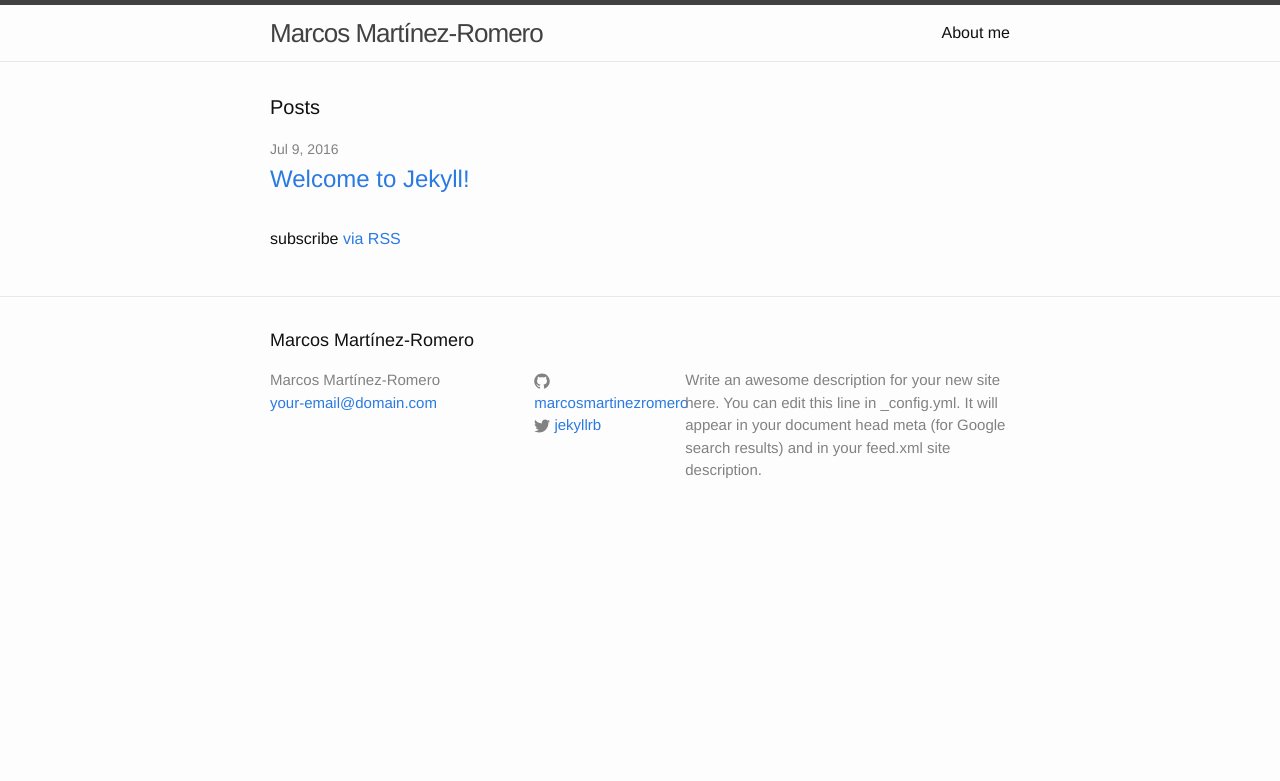
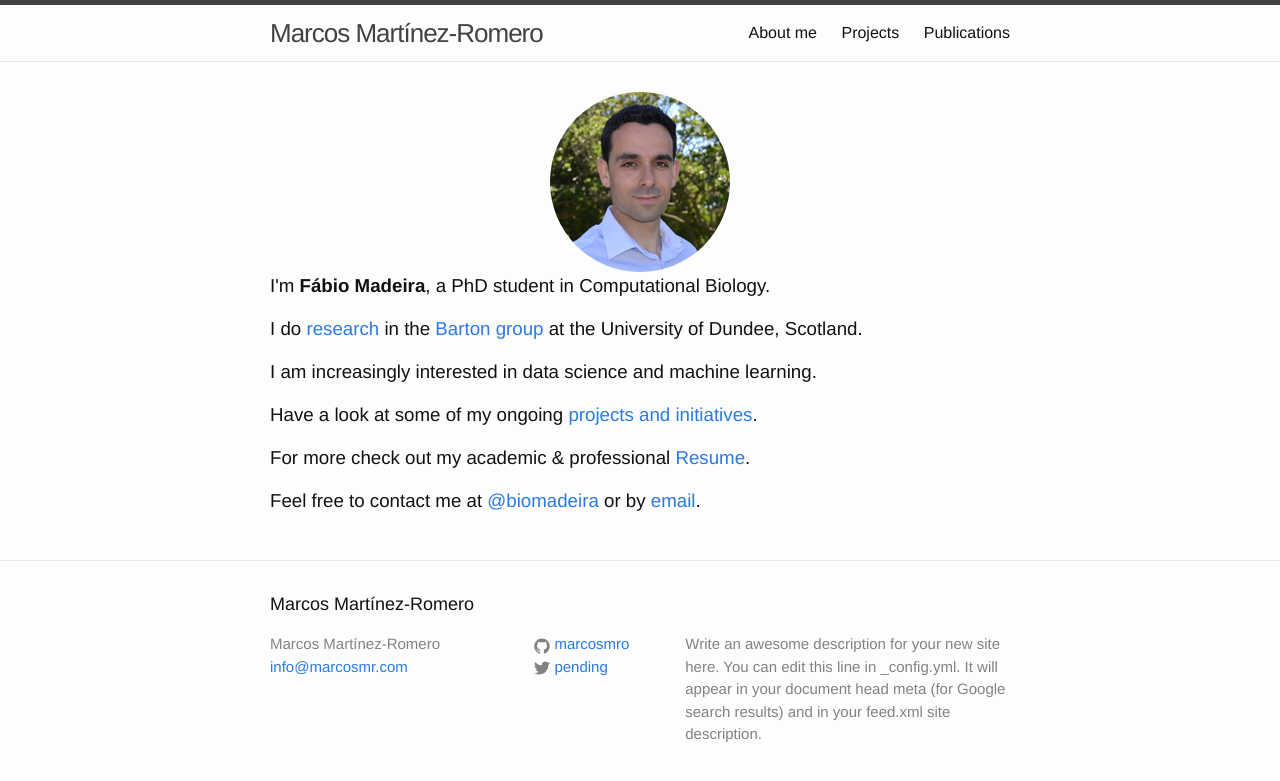
Before and after one commit to marcosmro/marcosmro.github.io, a Jekyll site: the page built from index.html, in a window 1280 px wide. Shown: the top 781 px of the page. Built offline with Jekyll 4.4.1, drawn with Linux system fonts in a browser that asks for light colours.

Commit message:
Set up basic sections and include photo

```diff
--- a/_config.yml
+++ b/_config.yml
@@ -7,15 +7,15 @@
 
 # Site settings
 title: Marcos Martínez-Romero
-email: your-email@domain.com
+email: info@marcosmr.com
 description: > # this means to ignore newlines until "baseurl:"
   Write an awesome description for your new site here. You can edit this
   line in _config.yml. It will appear in your document head meta (for
   Google search results) and in your feed.xml site description.
 baseurl: "" # the subpath of your site, e.g. /blog
 url: "http://yourdomain.com" # the base hostname & protocol for your site
-twitter_username: jekyllrb
-github_username:  marcosmartinezromero
+twitter_username: pending
+github_username:  marcosmro
 
 # Build settings
 markdown: kramdown
--- /dev/null
+++ b/_sass/_custom-marcos.scss
@@ -0,0 +1,6 @@
+.avatar {
+    text-align: center;
+    .img-circle {
+        border-radius: 50%;
+    }
+}
--- a/css/main.scss
+++ b/css/main.scss
@@ -2,8 +2,6 @@
 # Only the main Sass file needs front matter (the dashes are enough)
 ---
 @charset "utf-8";
-
-
 
 // Our variables
 $base-font-family: "Helvetica Neue", Helvetica, Arial, sans-serif;
@@ -49,5 +47,6 @@ $on-laptop:        800px;
 @import
         "base",
         "layout",
-        "syntax-highlighting"
+        "syntax-highlighting",
+        "custom-marcos"
 ;
--- a/index.html
+++ b/index.html
@@ -4,6 +4,7 @@ layout: default
 
 <div class="home">
 
+<!--
   <h1 class="page-heading">Posts</h1>
 
   <ul class="post-list">
@@ -19,5 +20,27 @@ layout: default
   </ul>
 
   <p class="rss-subscribe">subscribe <a href="{{ "/feed.xml" | prepend: site.baseurl }}">via RSS</a></p>
+-->
+
+
+
+<section id="about">
+	<div class="container">
+	  <div class="avatar">
+		<img class="img-circle" src="{{ site.baseurl }}/resources/images/marcos_180x180.png" alt="Responsive image">
+	  </div>
+	  <h3>I'm <strong>Fábio Madeira</strong>, a PhD student in Computational Biology.</h3>
+	  <h3>I do <a href="{{ site.baseurl }}/research.html">research</a> in the <a href="http://www.compbio.dundee.ac.uk/">Barton group</a> at the University of Dundee, Scotland.</h3>
+	  <h3>I am increasingly interested in data science and machine learning.</h3>
+	  <h3>Have a look at some of my ongoing <a href="{{ site.baseurl }}/projects.html"> projects and initiatives</a>.</h3>
+	  <h3>For more check out my academic &amp; professional <a href="http://biomadeira.github.io/resume">Resume</a>.</h3>
+	  <h3>Feel free to contact me at <a href="http://twitter.com/biomadeira">@biomadeira</a> or by <a href="mailto:fabiomadeira@me.com">email</a>.</h3>
+
+	</div>
+</section>
+
+
+
+
 
 </div>
--- /dev/null
+++ b/projects/index.html
@@ -0,0 +1,5 @@
+---
+layout: page
+title: Projects
+permalink: /projects/
+---
```
Also changed, not shown: publications/index.html (added, +70 -0 lines), resources/images/marcos_180x180.png (added).
